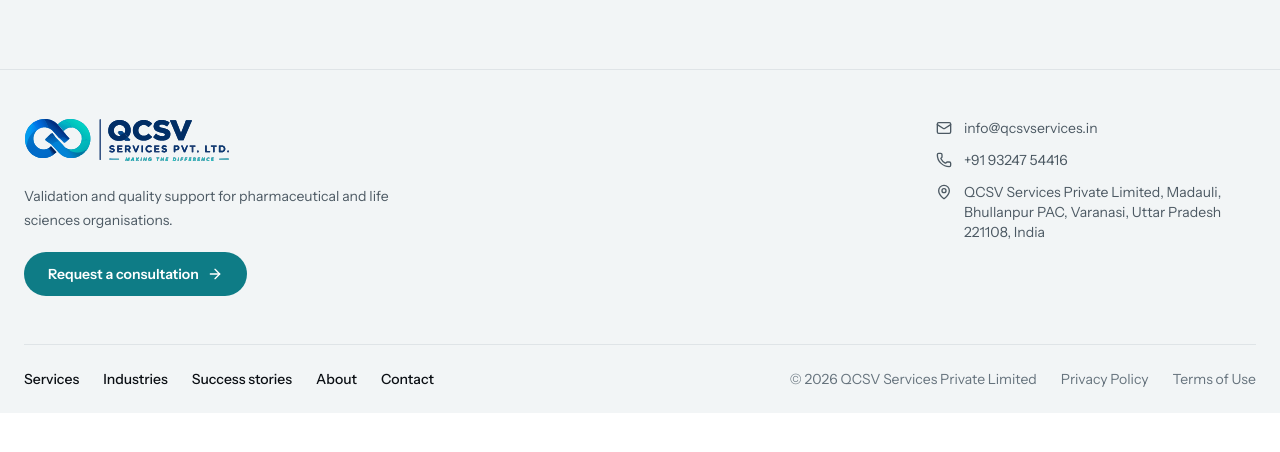
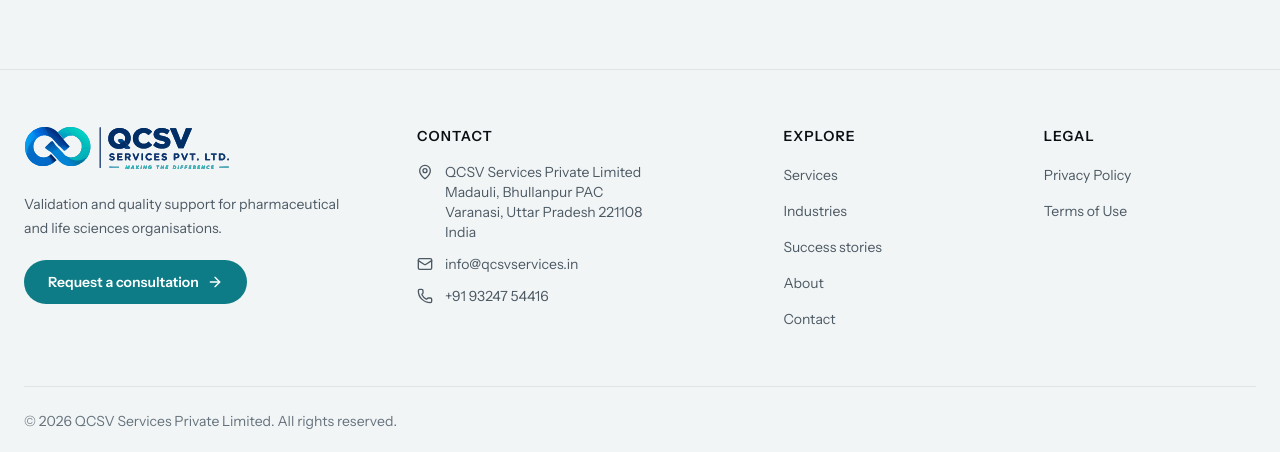
Before and after one commit to singhavinash2402-blckflm/qcsvservices, a Next.js app: page / in a window 1280 px wide. Shown: the part 6495-6947 px from the top of the page. Before the commit the page ends 6908 px from the top, so only its background shows below. Built offline with nearby package versions, Linux system fonts and the light colour scheme; no server answers.

Commit message:
feat: four-column footer with logo and enquiry button, contact details, navigation and legal links

```diff
--- a/src/components/layout/footer.tsx
+++ b/src/components/layout/footer.tsx
@@ -6,12 +6,22 @@ import { Logo } from "@/components/layout/logo";
 import { ScrollLink } from "@/components/ui/scroll-link";
 import { siteConfig } from "@/config/site";
 
-const links = [
+const navigation = [
   { label: "Services", href: "/services" },
   { label: "Industries", href: "/industries" },
   { label: "Success stories", href: "/success-stories" },
   { label: "About", href: "/about" }
 ];
+
+const legal = [
+  { label: "Privacy Policy", href: "/privacy" },
+  { label: "Terms of Use", href: "/terms" }
+];
+
+const headingClass =
+  "text-sm font-semibold uppercase tracking-[0.08em] text-[var(--foreground)]";
+const linkClass =
+  "text-sm text-[var(--foreground-muted)] transition-colors hover:text-[var(--foreground)]";
 
 export function Footer() {
   const { email, phone, phoneHref, addressLines } = siteConfig.contact;
@@ -19,7 +29,7 @@ export function Footer() {
   return (
     <footer className="border-t border-[var(--border)] bg-[var(--surface)]">
       <div className="qcsv-container-wide">
-        <div className="grid gap-10 py-12 md:grid-cols-[1.1fr_1fr] md:items-start">
+        <div className="grid gap-10 py-14 sm:grid-cols-2 lg:grid-cols-[1.3fr_1.2fr_0.8fr_0.8fr] lg:gap-12">
           <div>
             <Link
               href="/"
@@ -28,7 +38,7 @@ export function Footer() {
             >
               <Logo height={44} />
             </Link>
-            <p className="mt-4 max-w-sm text-sm leading-6 text-[var(--foreground-muted)]">
+            <p className="mt-4 max-w-xs text-sm leading-6 text-[var(--foreground-muted)]">
               Validation and quality support for pharmaceutical and life
               sciences organisations.
             </p>
@@ -38,7 +48,22 @@ export function Footer() {
             </ConsultationButton>
           </div>
 
-          <div className="space-y-3 text-sm text-[var(--foreground-muted)] md:justify-self-end">
+          <div>
+            <h2 className={headingClass}>Contact</h2>
+            <div className="mt-4 space-y-3 text-sm text-[var(--foreground-muted)]">
+              <address className="flex items-start gap-3 not-italic">
+                <MapPin
+                  aria-hidden="true"
+                  className="mt-0.5 h-4 w-4 shrink-0"
+                />
+                <span>
+                  {addressLines.map((line) => (
+                    <span key={line} className="block">
+                      {line}
+                    </span>
+                  ))}
+                </span>
+              </address>
               <a
                 href={`mailto:${email}`}
                 className="flex items-center gap-3 hover:text-[var(--foreground)]"
@@ -53,47 +78,44 @@ export function Footer() {
                 <Phone aria-hidden="true" className="h-4 w-4 shrink-0" />
                 {phone}
               </a>
-            <address className="flex max-w-xs items-start gap-3 not-italic">
-              <MapPin aria-hidden="true" className="mt-0.5 h-4 w-4 shrink-0" />
-              <span>{addressLines.join(", ")}</span>
-            </address>
             </div>
           </div>
 
-        <div className="flex flex-col gap-4 border-t border-[var(--border)] py-6 text-sm sm:flex-row sm:items-center sm:justify-between">
-          <nav aria-label="Footer">
-            <ul className="flex flex-wrap gap-x-6 gap-y-2 font-medium text-[var(--foreground)]">
-              {links.map((item) => (
+          <nav aria-label="Footer navigation">
+            <h2 className={headingClass}>Explore</h2>
+            <ul className="mt-4 space-y-3">
+              {navigation.map((item) => (
                 <li key={item.href}>
-                  <Link
-                    href={item.href}
-                    className="hover:text-[var(--primary-text)]"
-                  >
+                  <Link href={item.href} className={linkClass}>
                     {item.label}
                   </Link>
                 </li>
               ))}
               <li>
-                <ScrollLink
-                  href="/#contact"
-                  className="hover:text-[var(--primary-text)]"
-                >
+                <ScrollLink href="/#contact" className={linkClass}>
                   Contact
                 </ScrollLink>
               </li>
             </ul>
           </nav>
-          <div className="flex flex-wrap gap-x-6 gap-y-2 text-[var(--foreground-subtle)]">
-            <span>
-              © {new Date().getFullYear()} {siteConfig.legalName}
-            </span>
-            <Link href="/privacy" className="hover:text-[var(--foreground)]">
-              Privacy Policy
+
+          <nav aria-label="Legal">
+            <h2 className={headingClass}>Legal</h2>
+            <ul className="mt-4 space-y-3">
+              {legal.map((item) => (
+                <li key={item.href}>
+                  <Link href={item.href} className={linkClass}>
+                    {item.label}
                   </Link>
-            <Link href="/terms" className="hover:text-[var(--foreground)]">
-              Terms of Use
-            </Link>
+                </li>
+              ))}
+            </ul>
+          </nav>
         </div>
+
+        <div className="border-t border-[var(--border)] py-6 text-sm text-[var(--foreground-subtle)]">
+          © {new Date().getFullYear()} {siteConfig.legalName}. All rights
+          reserved.
         </div>
       </div>
     </footer>
```
Lines whose indentation alone changed are shown as unchanged.
